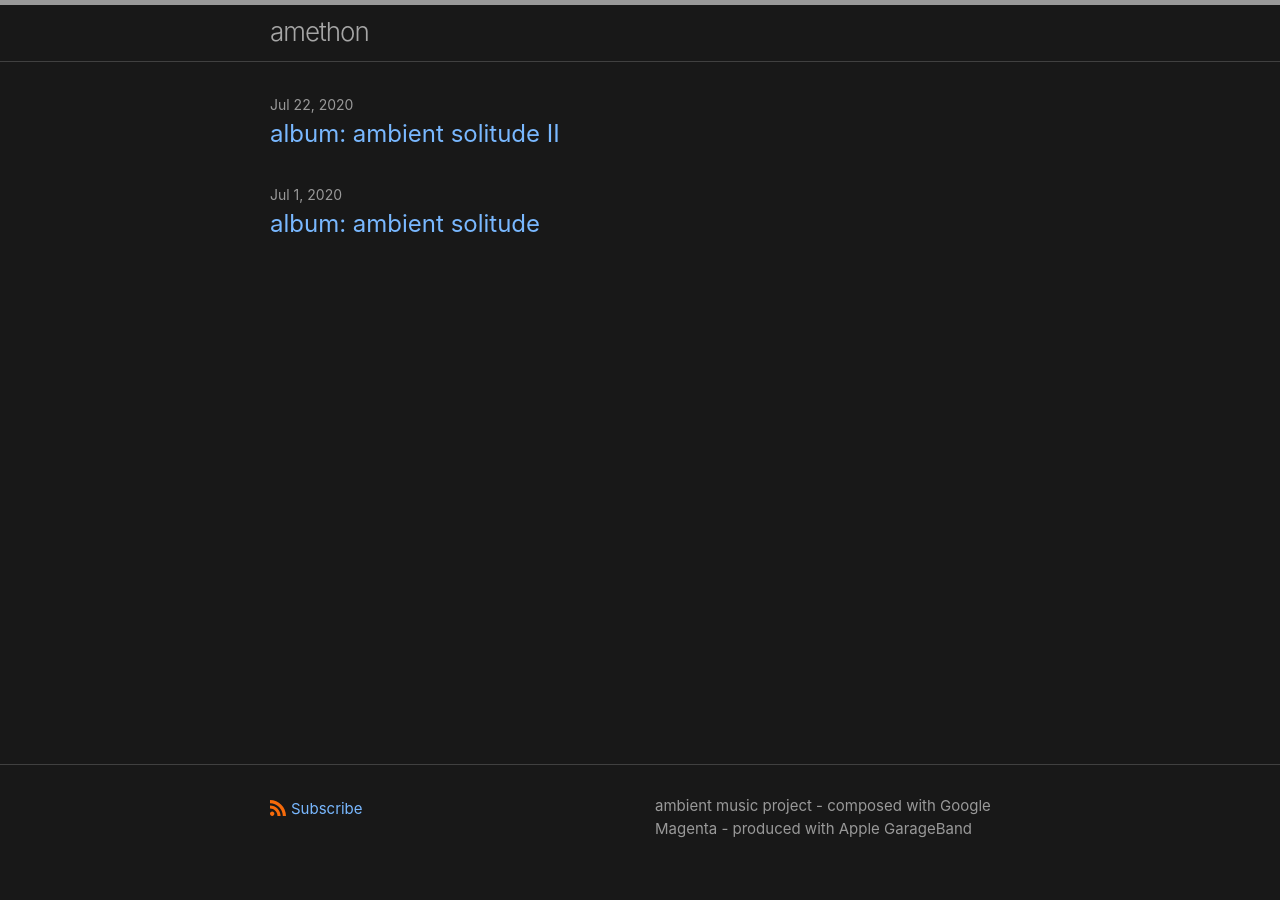
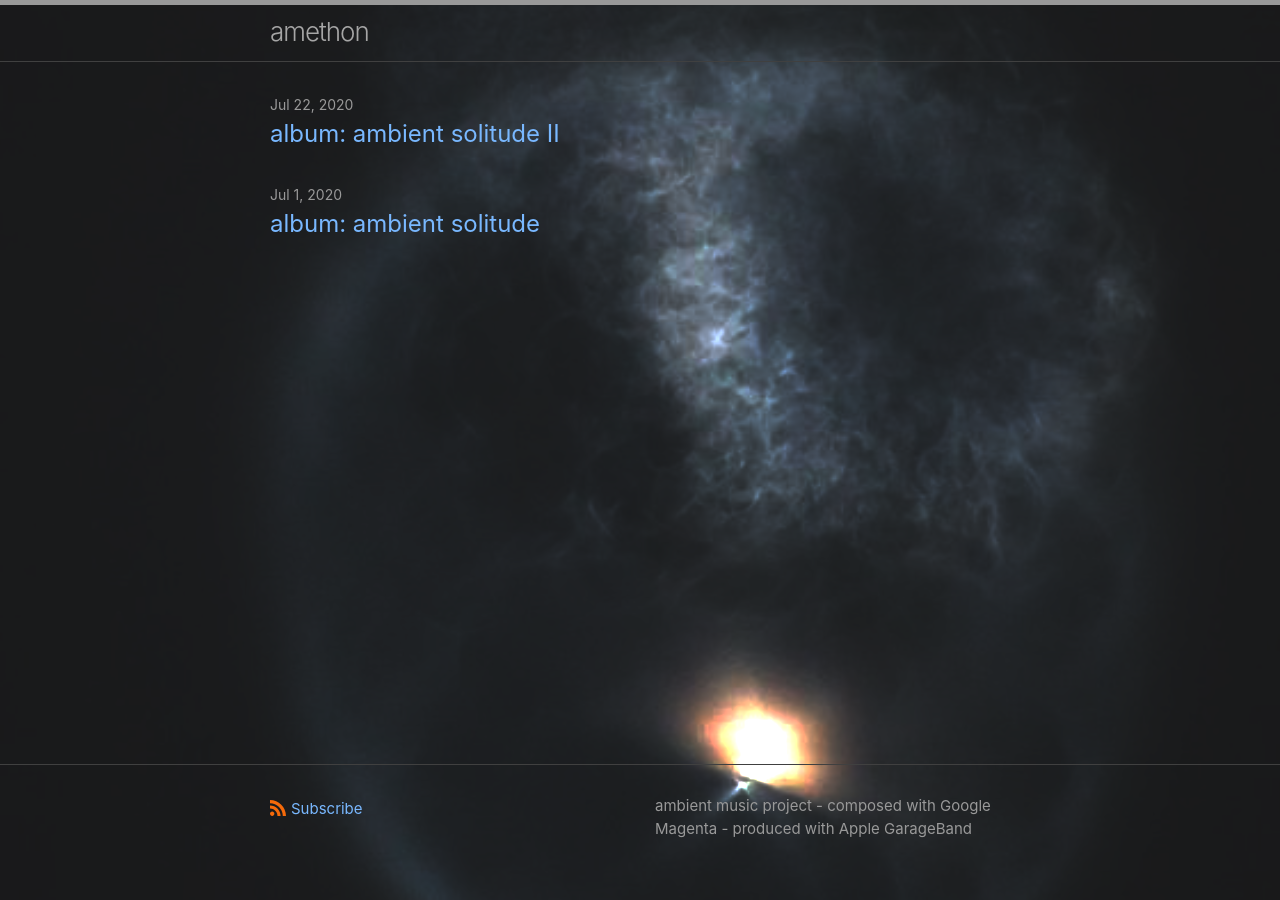
Before and after one commit to amethon/www, a Jekyll site: the page built from index.markdown, in a window 1280 px wide. Built offline with Jekyll 4.4.1, drawn with Linux system fonts in a browser that asks for light colours.

Commit message:
add background

```diff
--- /dev/null
+++ b/_sass/minima/skins/amethon.scss
@@ -0,0 +1,10 @@
+
+body {
+  background-image: url("cover.jpeg");
+  background-repeat: no-repeat;
+  background-size: cover;
+  background-blend-mode: color-dodge;
+  background-attachment: fixed;
+  background-position: center;
+  background-color: #161212;
+ }
--- a/assets/css/style.scss
+++ b/assets/css/style.scss
@@ -4,4 +4,5 @@
 
 @import
   "minima/skins/{{ site.minima.skin | default: 'classic' }}",
+  "minima/skins/amethon",
   "minima/initialize";
```
Also changed, not shown: assets/css/cover.jpeg (added).
